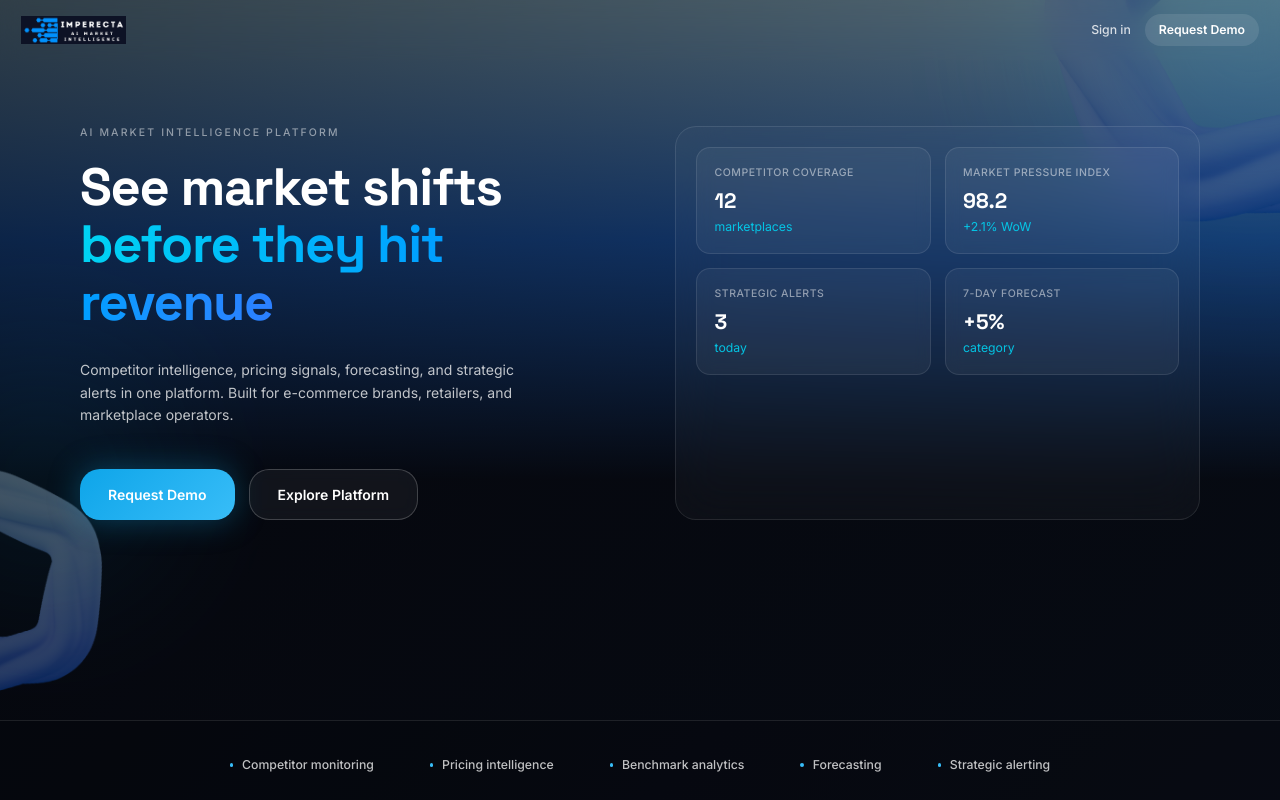
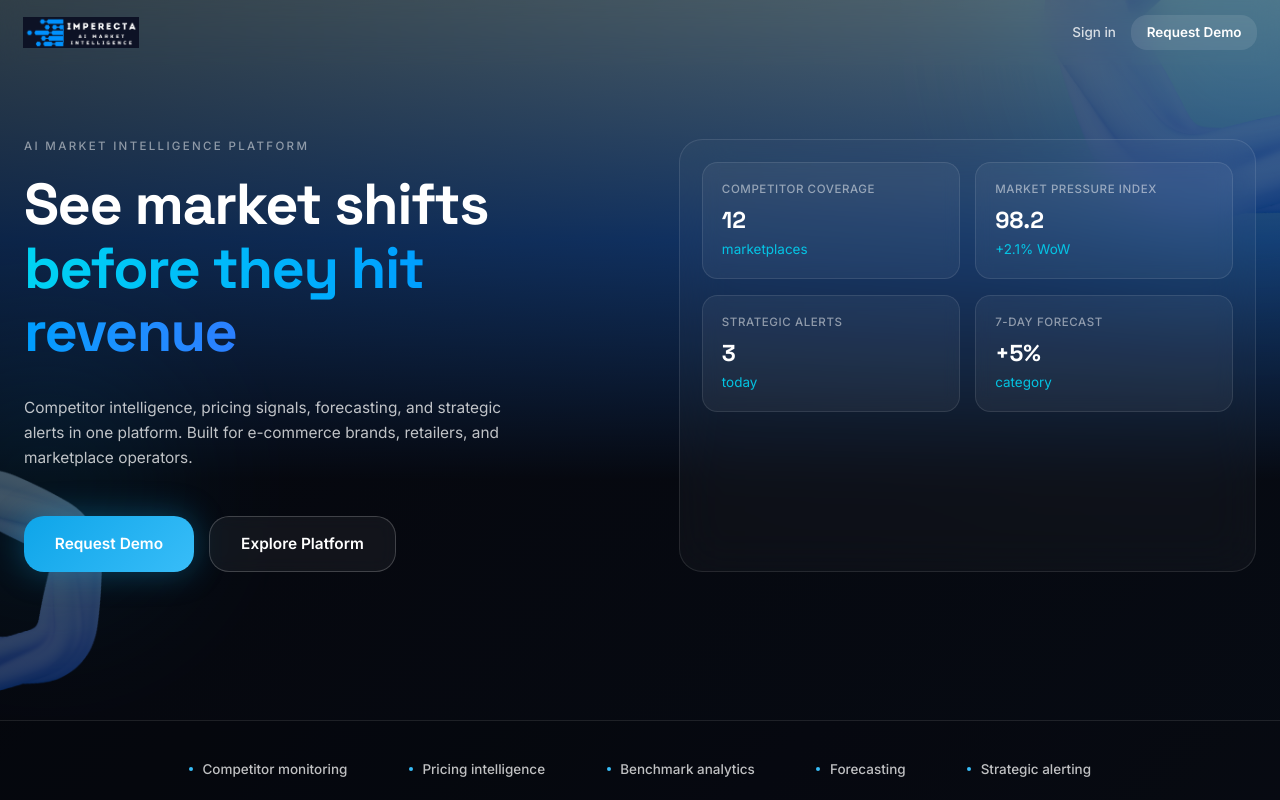
Before and after one commit to vladgorbachov/imperecta, a React (Vite) app in the folder frontend/: page /ai.market.intelligence.agent in a window 1280 px wide. Shown: the top 800 px of the page. Built offline with nearby package versions, Linux system fonts and the light colour scheme; no server answers.

Commit message:
Bump UI scale by 10 percent

```diff
--- a/frontend/src/index.css
+++ b/frontend/src/index.css
@@ -3,7 +3,7 @@
 
 :root {
   color-scheme: dark;
-  font-size: 87.5%;
+  font-size: 96.25%;
 
   /* === Backgrounds === */
   --background: #0a0e1a;
```
